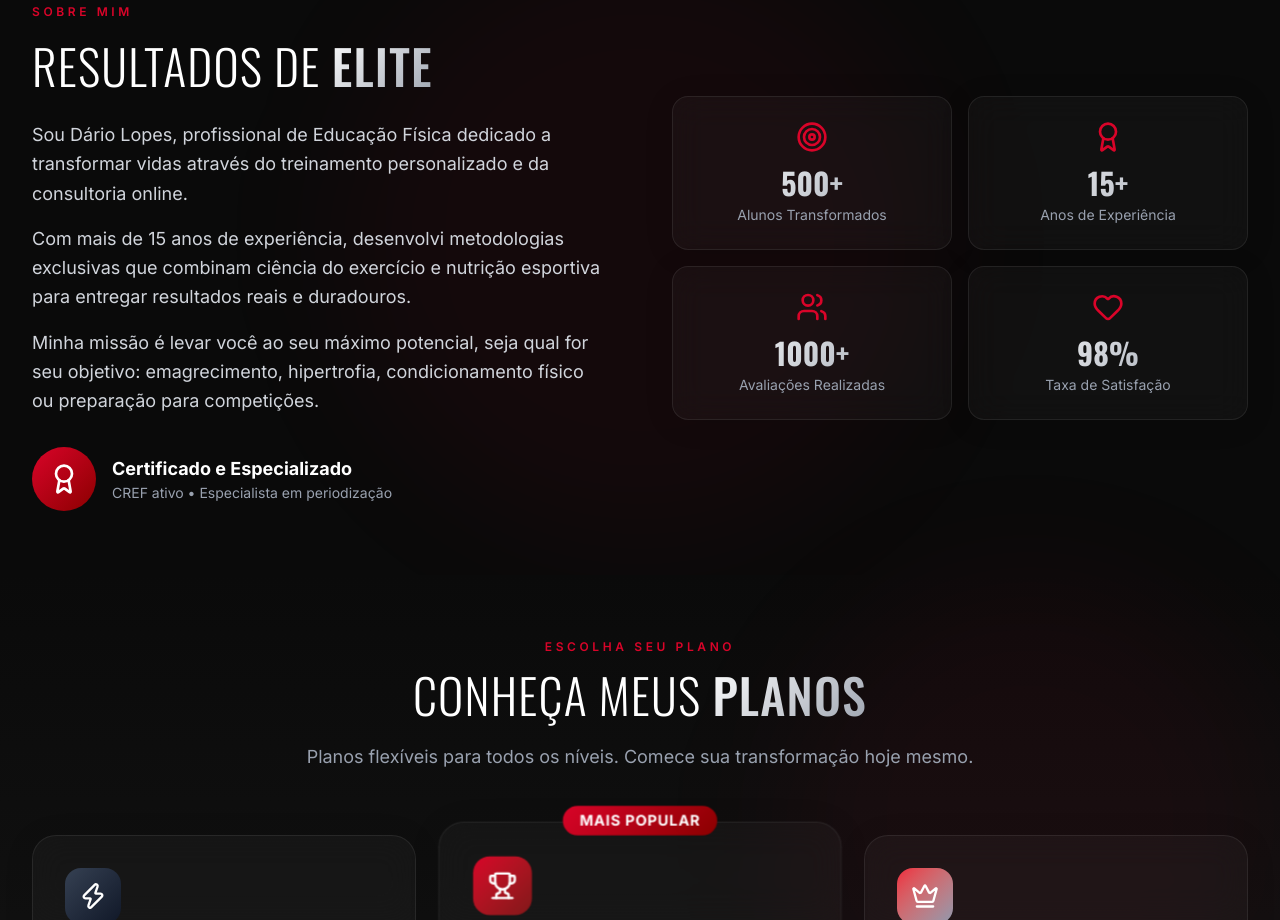
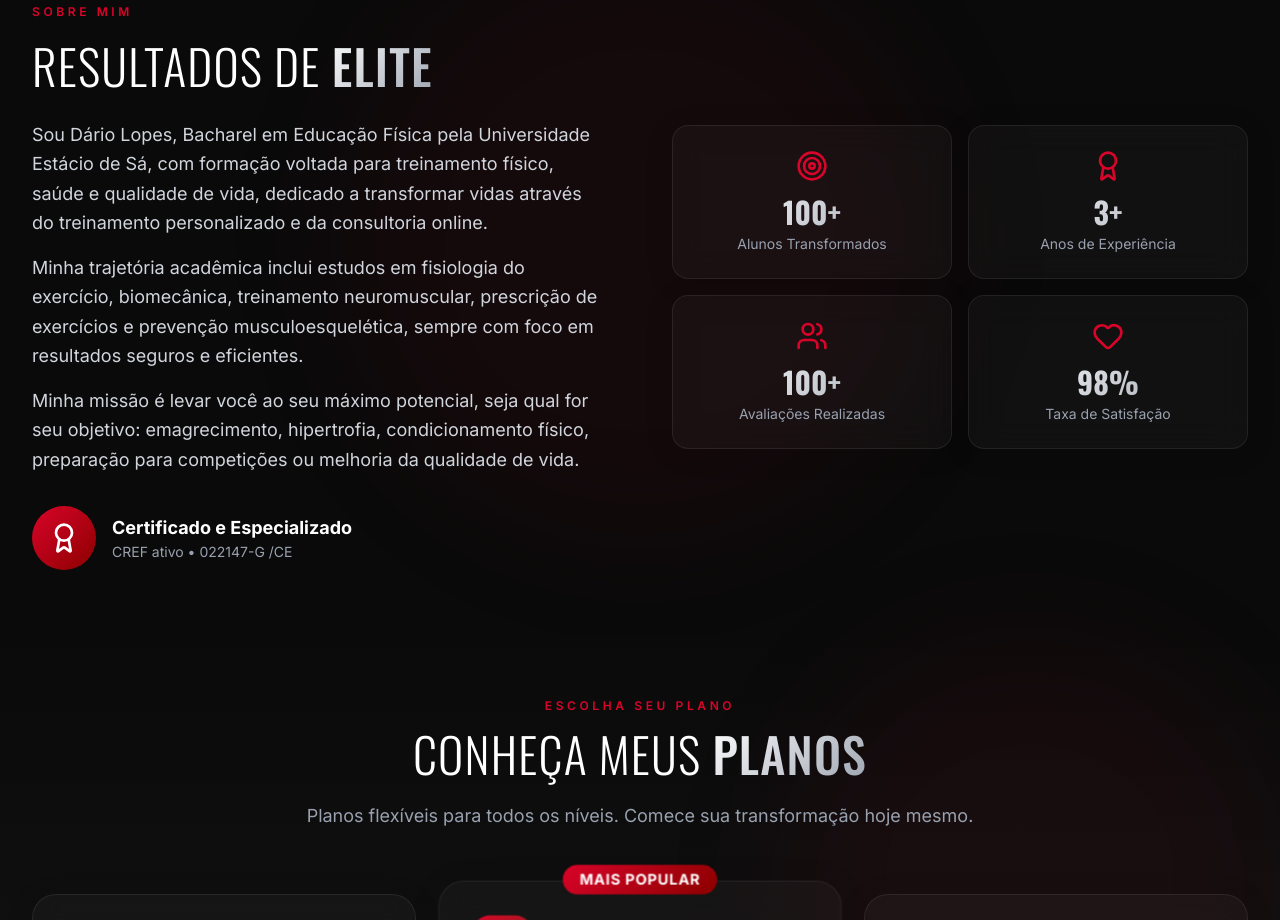
Before and after one commit to JoseSilva84/dario-personal, a React (Vite) app: page / in a window 1280 px wide. Shown: the part 860-1780 px from the top of the page. Built offline with nearby package versions, Linux system fonts and the light colour scheme.

Commit message:
feat: melhorias no sobre mim

```diff
--- a/src/components/Sobre.jsx
+++ b/src/components/Sobre.jsx
@@ -2,9 +2,9 @@ import { motion } from 'framer-motion';
 import { Target, Award, Users, Heart } from 'lucide-react';
 
 const stats = [
-  { icon: Target, label: 'Alunos Transformados', value: '500+' },
-  { icon: Award, label: 'Anos de Experiência', value: '15+' },
-  { icon: Users, label: 'Avaliações Realizadas', value: '1000+' },
+  { icon: Target, label: 'Alunos Transformados', value: '100+' },
+  { icon: Award, label: 'Anos de Experiência', value: '3+' },
+  { icon: Users, label: 'Avaliações Realizadas', value: '100+' },
   { icon: Heart, label: 'Taxa de Satisfação', value: '98%' },
 ];
 
@@ -30,18 +30,16 @@ export default function Sobre() {
             </h2>
             <div className="space-y-4 text-gray-300 text-lg leading-relaxed">
               <p>
-                Sou Dário Lopes, profissional de Educação Física dedicado a transformar
+                Sou Dário Lopes, Bacharel em Educação Física pela Universidade Estácio de Sá, com formação voltada para treinamento físico, saúde e qualidade de vida, dedicado a transformar
                 vidas através do treinamento personalizado e da consultoria online.
               </p>
               <p>
-                Com mais de 15 anos de experiência, desenvolvi metodologias exclusivas
-                que combinam ciência do exercício e nutrição esportiva para entregar
-                resultados reais e duradouros.
+                Minha trajetória acadêmica inclui estudos em fisiologia do exercício, biomecânica, treinamento neuromuscular, prescrição de exercícios e prevenção musculoesquelética, sempre com foco em resultados seguros e eficientes.
               </p>
               <p>
                 Minha missão é levar você ao seu máximo potencial, seja qual for seu
-                objetivo: emagrecimento, hipertrofia, condicionamento físico ou
-                preparação para competições.
+                objetivo: emagrecimento, hipertrofia, condicionamento físico,
+                preparação para competições ou melhoria da qualidade de vida.
               </p>
             </div>
 
@@ -51,7 +49,7 @@ export default function Sobre() {
               </div>
               <div>
                 <p className="text-white font-bold text-lg">Certificado e Especializado</p>
-                <p className="text-gray-400 text-sm">CREF ativo • Especialista em periodização</p>
+                <p className="text-gray-400 text-sm">CREF ativo • 022147-G /CE</p>
               </div>
             </div>
           </motion.div>
```
Also changed, not shown: public/images/formacao.jpeg (added).
